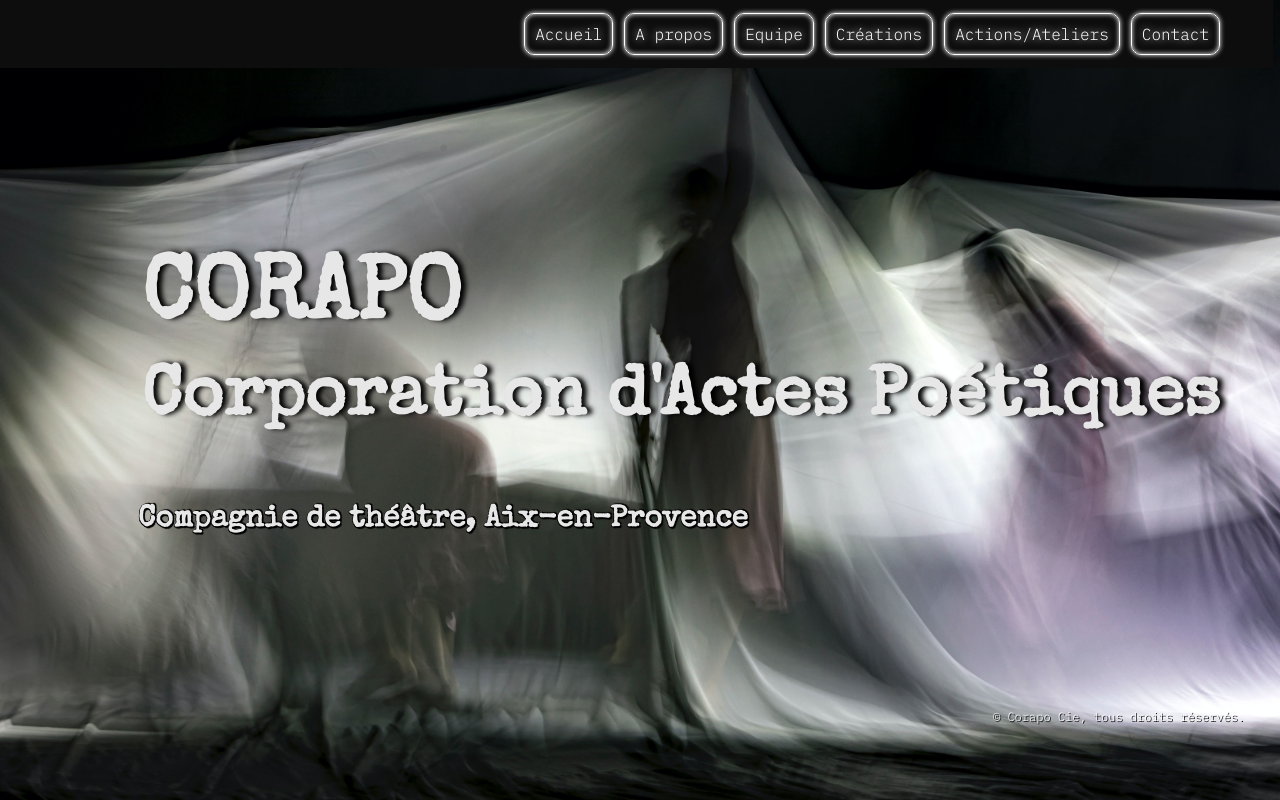
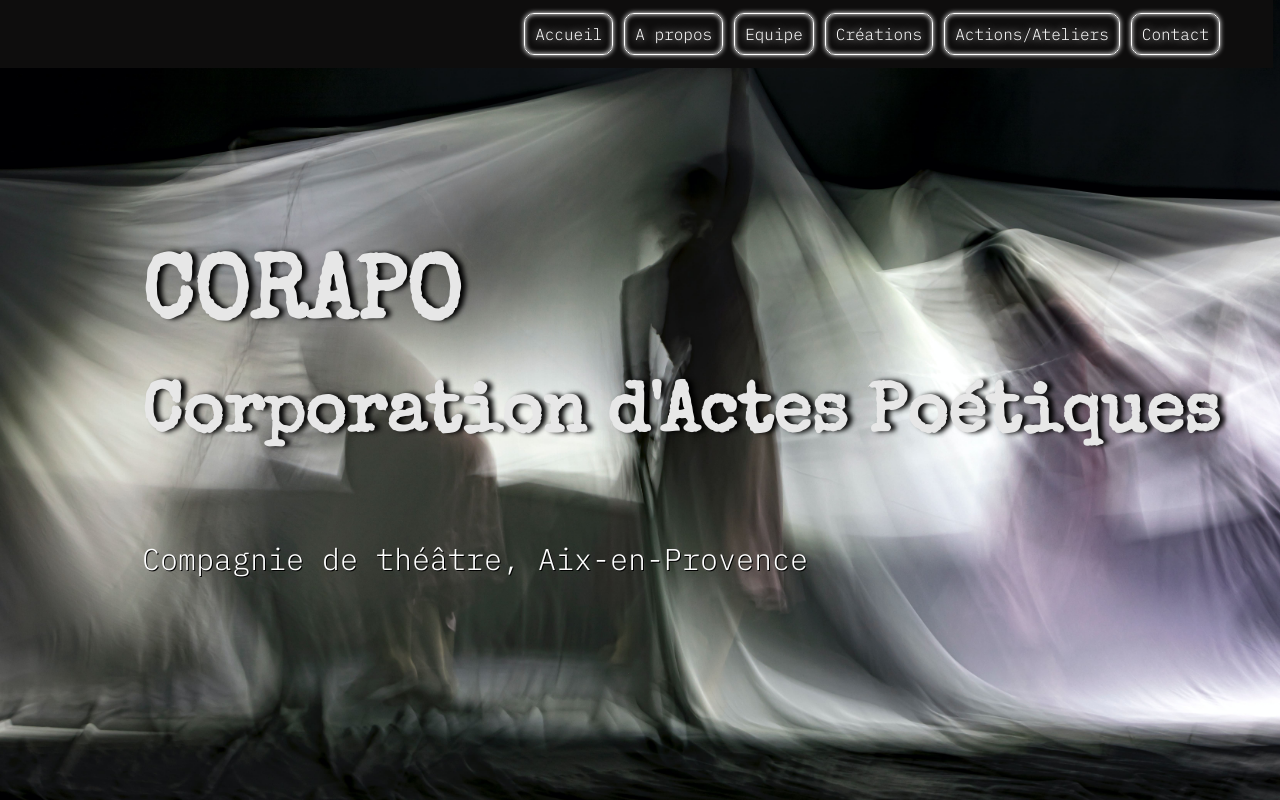
Before and after one commit to NaelJL/Corapo, a plain HTML site: page index.html in a window 1280 px wide. Drawn offline with Linux system fonts and the light colour scheme.

Commit message:
footer index

```diff
--- a/index.html
+++ b/index.html
@@ -32,12 +32,12 @@
         <div class="second-h1" aria-label="Corporation d'Actes Poétiques">
           <div class="invisible">.</div>
         </div>
-        <div class="third-h1">Compagnie de théâtre, Aix-en-Provence</div>
+
       </h1>
     </div>
 
-    <footer>
-      <p>© Corapo Cie, tous droits réservés.</p>
+    <footer class="index-footer">
+      <p>Compagnie de théâtre, Aix-en-Provence</p>
     </footer>
   </body>
 </html>
--- a/style.css
+++ b/style.css
@@ -111,7 +111,7 @@ nav a:hover {
     background: rgb(247, 245, 245);
 }
 
-/* Titles and body */
+/* Index page */
 .size-h1 {
     height: 50vh;
     margin: 250px auto 50px clamp(30px, 13vw, 130px);
@@ -121,7 +121,6 @@ h1 {
     text-shadow: 5px 0 5px black;
     line-height: clamp(80px, 10vw, 100px);
     color: #e7e7e7;
-    position: relative;
 }
 .invisible {
     font-size: 10px;
@@ -132,21 +131,29 @@ h1 {
     font-size: clamp(50px, 9vw, 90px);
     display: flex;
     flex-direction: row;
+    padding-bottom: 17px;
 }
 .second-h1 {
     font-size: clamp(30px, 7vw, 70px);
     display: flex;
     flex-direction: row;
 }
-.third-h1 {
+.index-footer {
     font-size: clamp(15px, 3vw, 30px);
     text-shadow:
     -0.5px -0.5px 0 black,
     1.5px -1.5px 0.8px black,
     -0.5px 0.5px 0 black,
     1.5px 1.5px 0.8px black;
-    margin-top: clamp(15px, 2vw, 20px);
+    position: fixed;
+    bottom: 28vh;
+    text-align: left;
+    right: auto;
+    left: clamp(30px, 13vw, 130px);
+    margin: 0px 10px;
 }
+
+/* Titles and subtitles*/
 h2 {
     font-size: clamp(45px, 6vw, 60px);
     font-family: 'SpecialElite';
@@ -155,7 +162,6 @@ h2 {
     animation: fall 1s ease-out;
     color: #cbc9c9;
 }
-/* H2 animation */
 @keyframes fall {
     from {
       transform: translateY(-80%);
@@ -173,6 +179,8 @@ h3 {
     font-size: 20px;
     color: #bebdbd;
 }
+
+/* Main parts */
 p {
     line-height: 30px;
 }
@@ -186,8 +194,6 @@ figcaption {
     font-family: 'IBM Plex Mono light';
     font-size: 12px;
 }
-
-/* Main parts */
 main {
     text-align: left;
     border-radius: 10px;
@@ -374,6 +380,9 @@ footer p {
         line-height: 68px;
         position: relative;
     }
+    .index-footer{
+        bottom: 50vh;
+    }
     main {
         margin: 110px auto 50px auto;
         padding: 20px 35px;
```
